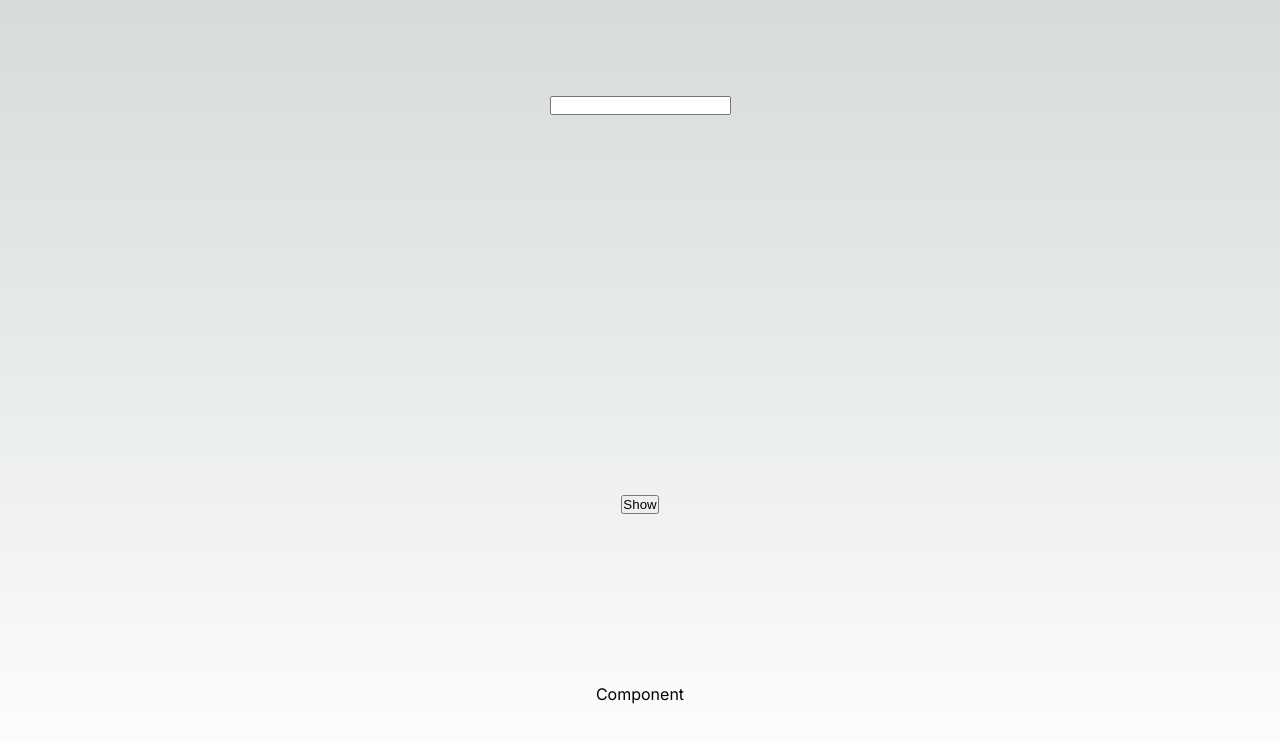
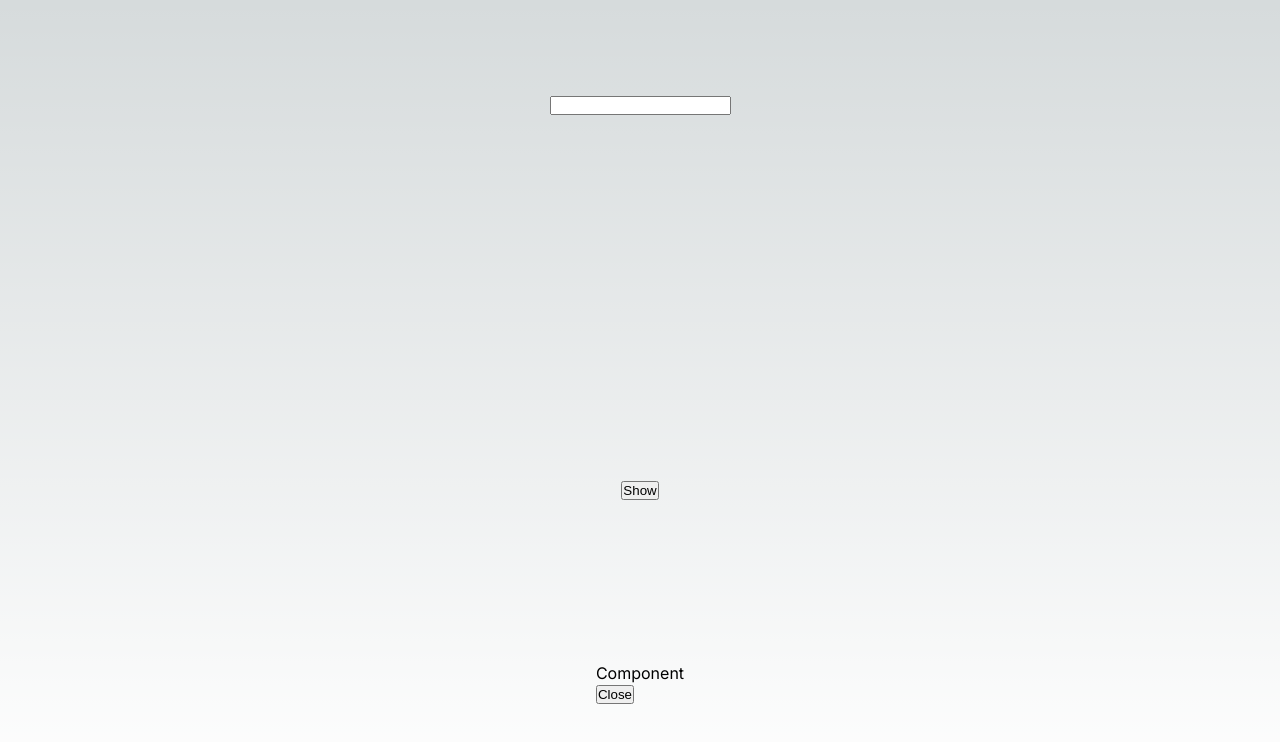
Before and after one commit to Sozai83/Project6_LearnReact, a Next.js app in the folder learnreact/: page / in a window 1280 px wide. Both pictures are taken after a click on the button "Show". Shown: the top 742 px of the page. Built offline with nearby package versions, Linux system fonts and the light colour scheme.

Commit message:
Added Use callBack

```diff
--- a/learnreact/src/app/ChildArea.jsx
+++ b/learnreact/src/app/ChildArea.jsx
@@ -1,7 +1,8 @@
+// Allows this child component to skip re-rendering when parent componet changes but nothing affects to the child component (no changes to props or state in child component)
 import { memo } from 'react';
 
 export const ChildArea = memo((props) => {
-  const { open } = props;
+  const { open, onClickClose } = props;
   console.group("ChildArea got rendered.")
   const data = [...Array(2000).keys()];
   data.forEach(() => {
@@ -12,6 +13,7 @@ export const ChildArea = memo((props) => {
     <>
       {open ? (<div>
         <p>Component</p>
+        <button onClick={onClickClose}>Close</button>
       </div>) : null}
     </>
   );
--- a/learnreact/src/app/page.js
+++ b/learnreact/src/app/page.js
@@ -1,6 +1,6 @@
 "use client";
 
-import { useState } from "react";
+import { useState, useCallback } from "react";
 import { ChildArea } from "./ChildArea";
 import Image from "next/image";
 import styles from "./page.module.css";
@@ -17,13 +17,17 @@ export default function Home() {
     setOpen(!open);
   };
 
+  const onClickClose = useCallback(() => {
+    setOpen(false);
+  }, [setOpen]);
+
   return (
     <main className={styles.main}>
       <input value={inputValue} onChange={onChangeInput}></input>
       <br />
       <br />
       <button onClick={onClickOpen}>Show</button>
-      <ChildArea open={open} />
+      <ChildArea open={open} onClickClose={onClickClose} />
     </main>
   );
 }
```
